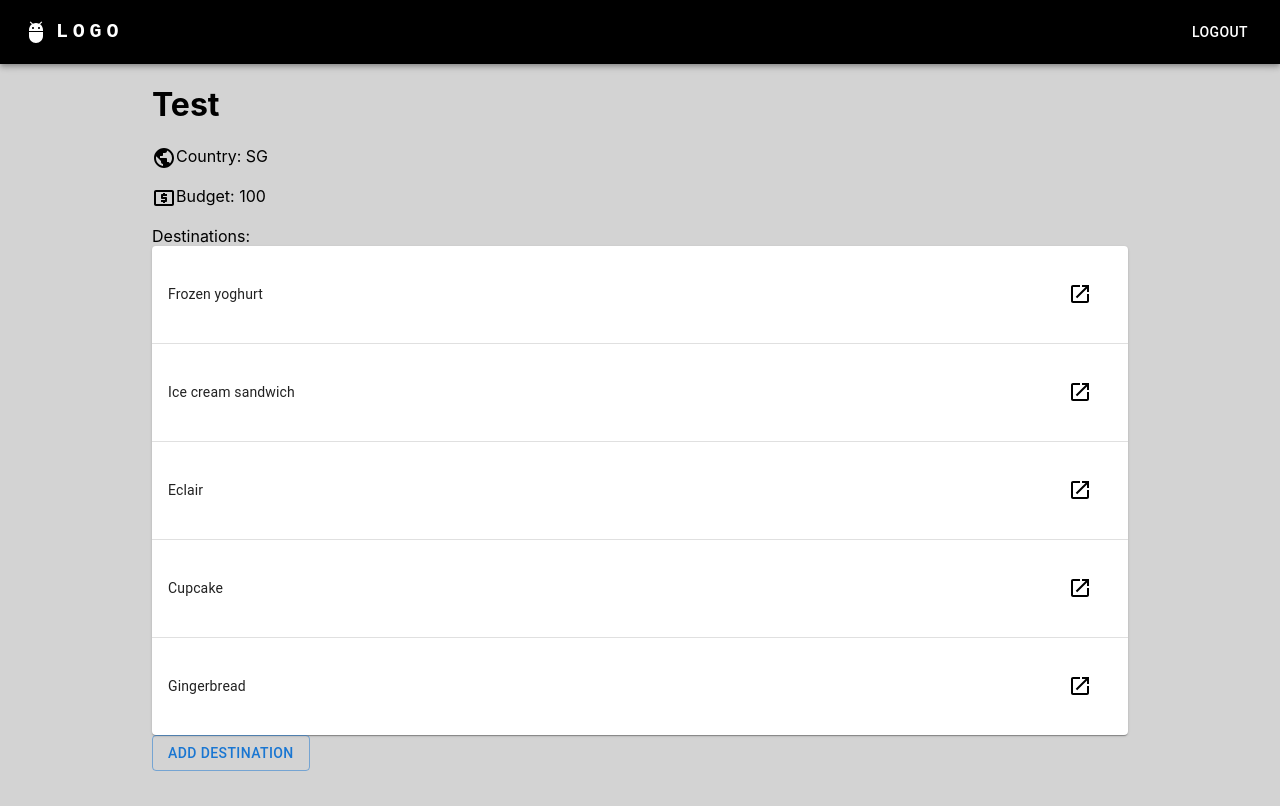
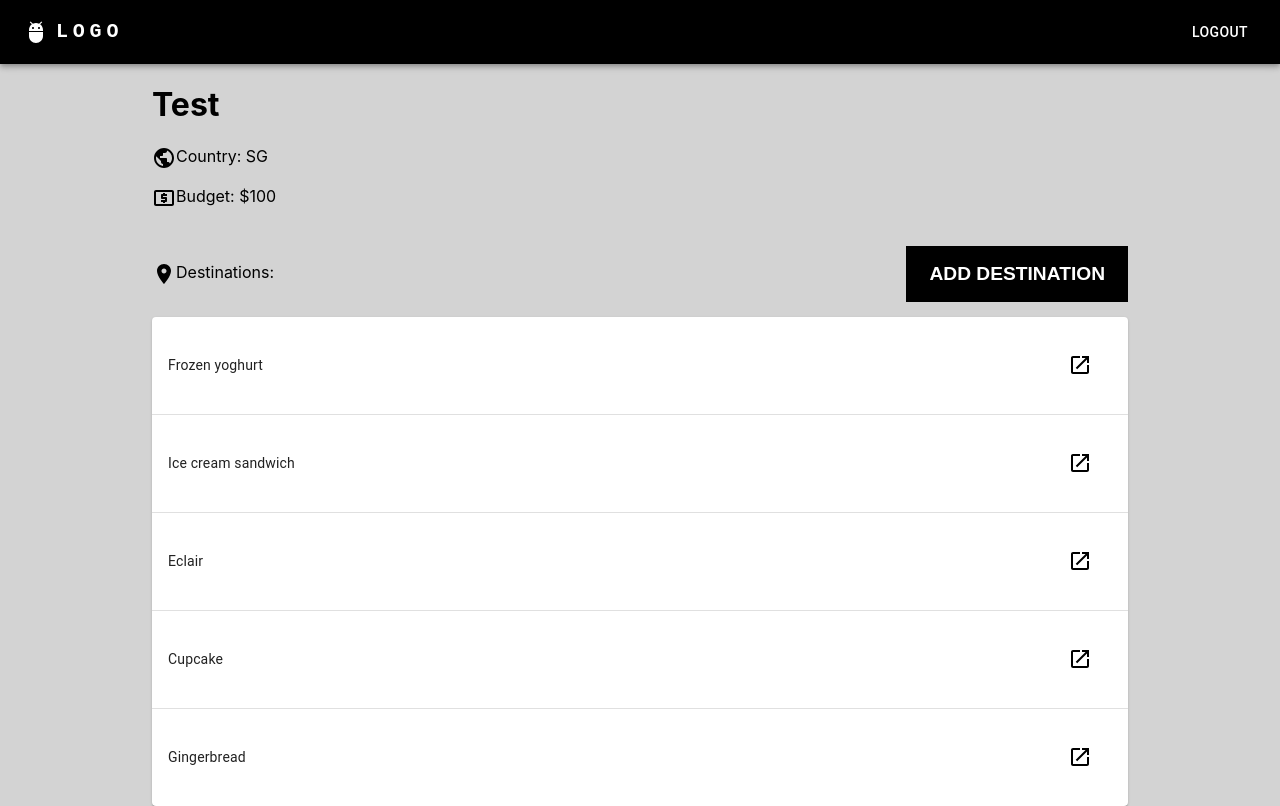
Before and after one commit to namiwa/TT1_table3, a React (Create React App) app in the folder Frontend/client/: page /itinerary in a window 1280 px wide. Built offline with nearby package versions, Linux system fonts and the light colour scheme.

Commit message:
Itinerary styling

```diff
--- a/Frontend/client/src/pages/Itinerary.css
+++ b/Frontend/client/src/pages/Itinerary.css
@@ -1,3 +1,25 @@
 .itinerary-details {
     display: flex;
 }
+
+.itinerary-page .add-button {
+    font-size: 1.2rem;
+    text-align: center;
+    background-color: #000000;
+    color: #FFFFFF;
+    padding: 8px 20px;
+    border: 3px solid #000000;
+    font-weight: 700;
+}
+
+.itinerary-page button:hover {
+    background-color: #FFFFFF;
+    color: #000000;
+    cursor: pointer;
+}
+
+.destinations-header {
+    display: flex;
+    justify-content: space-between;
+    margin-bottom: 15px;
+}
--- a/Frontend/client/src/pages/Itinerary.jsx
+++ b/Frontend/client/src/pages/Itinerary.jsx
@@ -3,6 +3,7 @@ import { Box, Container, Button } from "@mui/material";
 import DestinationTable from "../components/DestinationTable";
 import PublicIcon from "@mui/icons-material/Public";
 import LocalAtmIcon from "@mui/icons-material/LocalAtm";
+import LocationOnIcon from '@mui/icons-material/LocationOn';
 import './Itinerary.css';
 
 const Itinerary = () => {
@@ -24,20 +25,23 @@ const Itinerary = () => {
   }, []);
 
   return (
-    <Container maxWidth={false} className="container">
+    <Container maxWidth={false} className="itinerary-page container">
       <Box>
         {/* <Item key={"Country: "} value={country} />
         <Item key={"Budget: "} value={budget} />
         <Item key={"Title: "} value={title} /> */}
         <h1>{title}</h1>
         <p className="itinerary-details"><PublicIcon /> Country: {country}</p>
-        <p className="itinerary-details"><LocalAtmIcon /> Budget: {budget}</p>
+        <p className="itinerary-details"><LocalAtmIcon /> Budget: ${budget}</p>
       </Box>
+      <br />
       <div>
-        Destinations:
+        <div className="destinations-header">
+          <p className="itinerary-details"><LocationOnIcon /> Destinations:</p>
+          <button className='add-button'>ADD DESTINATION</button>
+        </div>
         <DestinationTable />
       </div>
-      <Button variant="outlined">Add Destination</Button>
     </Container>
   );
 };
```
